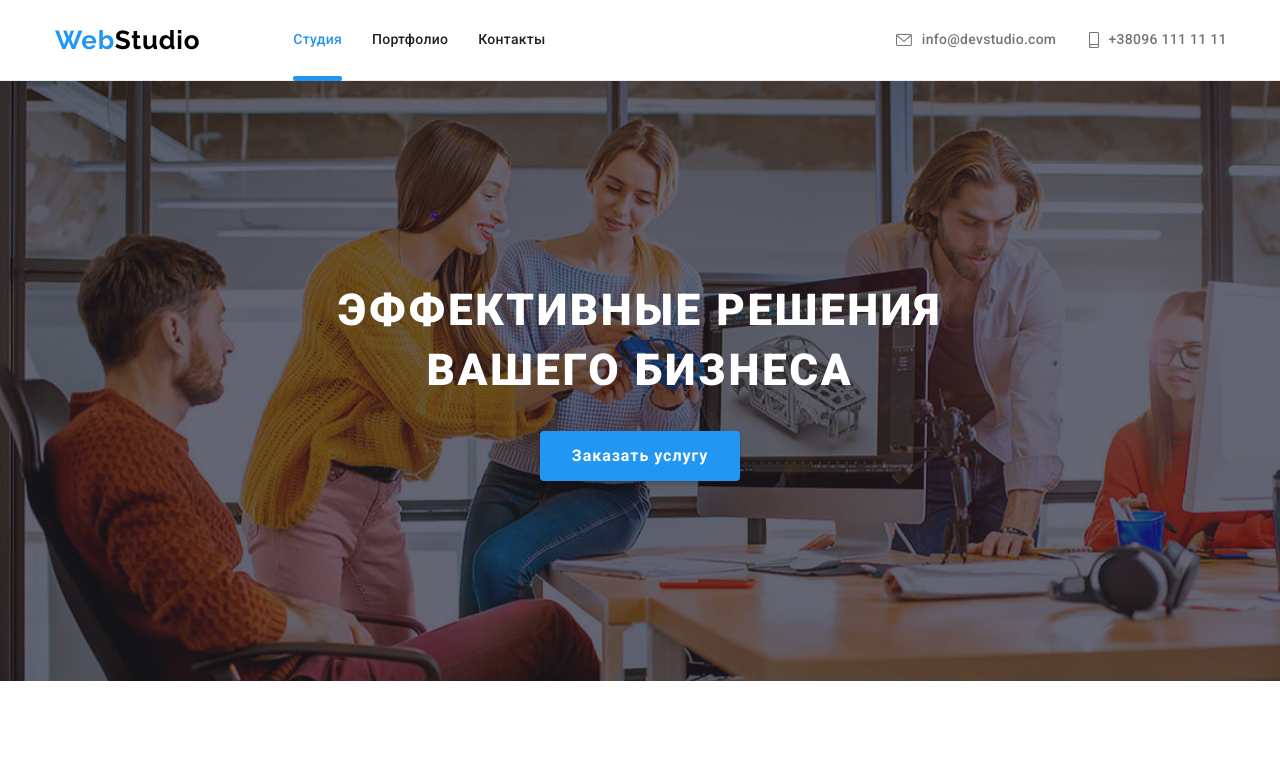
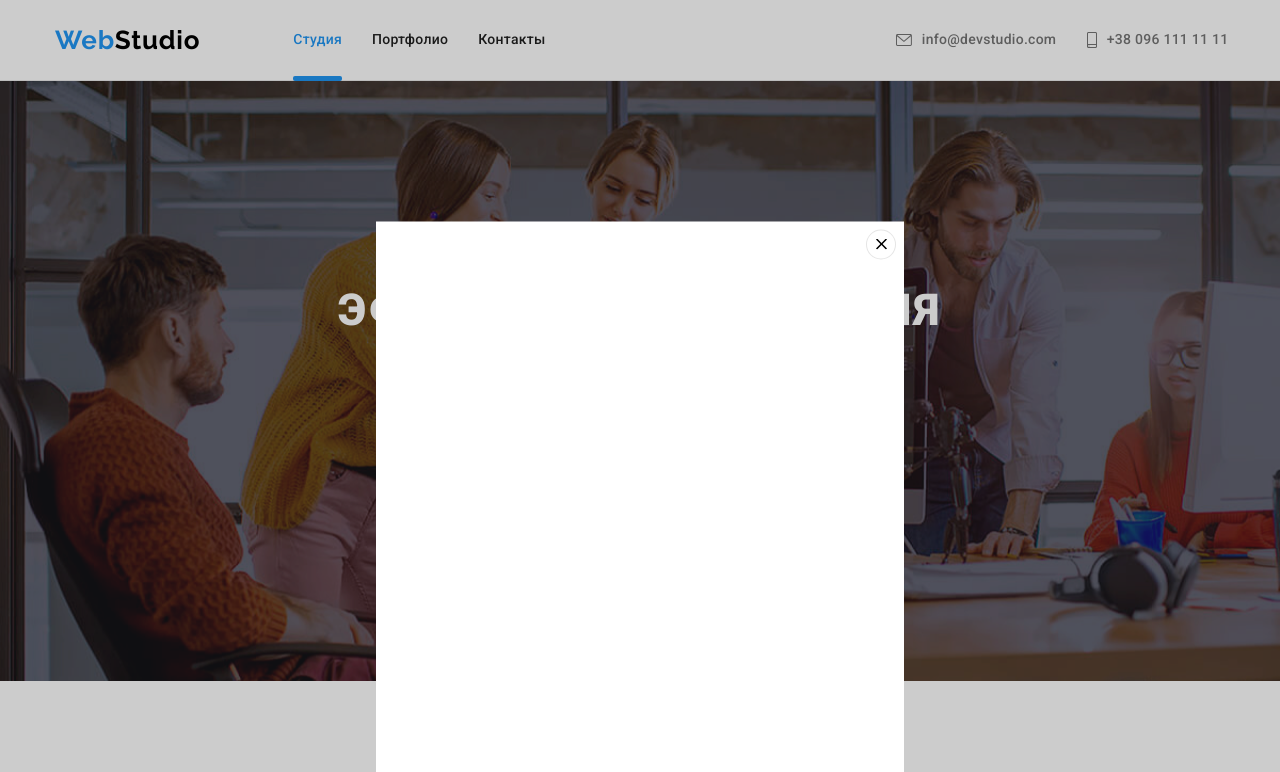
Before and after one commit to 4eptnk/goit-markup-hw-05, a plain HTML site: page index.html in a window 1280 px wide. Both pictures are taken after a click on the button "Заказать услугу". Shown: the top 772 px of the page. Drawn offline with nearby package versions, Linux system fonts and the light colour scheme; files whose address does not match are found by name.

Commit message:
правки

```diff
--- a/Style/style.css
+++ b/Style/style.css
@@ -350,7 +350,47 @@ header {
   width: 200px;
   height: 50px;
 }
+.backdrop {
+  position: fixed;
+  top: 0;
+  left: 0;
+  width: 100%;
+  height: 1024px;
+  background: rgba(0, 0, 0, 0.2);
+}
+.backdrop.is-hidden {
+  opacity: 0;
+  pointer-events: none;
+}
+.modal {
+  position: absolute;
+  top: 50%;
+  left: 50%;
+
+  width: 528px;
+  height: 581px;
+
+  background-color: var(--main-title-color);
+
+  transform: translate(-50%, -50%);
+}
+.close-button {
+  position: absolute;
+  top: 0;
+  right: 0;
+
+  box-sizing: border-box;
+
+  margin: 8px 8px;
+  width: 30px;
+  height: 30px;
+  border-radius: 50%;
+  background: #ffffff;
+  border: 1px solid rgba(0, 0, 0, 0.1);
+}
+
 /* feature */
+
 .features {
   padding-top: 94px;
 }
@@ -429,26 +469,27 @@ header {
   width: 370px;
   height: 294px;
 }
-.text-box {
+.about-text {
   position: absolute;
   bottom: 0;
   left: 0;
 
+  margin: 0;
   display: flex;
   width: 370px;
   height: 70px;
+
   justify-content: center;
   align-items: center;
-  background: rgba(47, 48, 58, 0.8);
-}
-.about-text {
+  text-align: center;
+
   font-weight: 500;
   font-size: 14px;
   line-height: 1.14;
-  text-align: center;
   letter-spacing: 0.03em;
   text-transform: uppercase;
 
+  background: rgba(47, 48, 58, 0.8);
   color: var(--main-title-color);
 }
 
--- a/index.html
+++ b/index.html
@@ -49,7 +49,7 @@
               <svg class="tel-icon">
                 <use href="./svg/symbol-defs.svg#icon-smartphone"></use>
               </svg>
-              +38096 111 11 11
+              +38 096 111 11 11
             </a>
           </li>
         </ul>
@@ -64,7 +64,19 @@
             эффективные решения <br />
             вашего бизнеса
           </h1>
-          <button class="hero-button" type="button">Заказать услугу</button>
+          <button data-modal-open class="hero-button">Заказать услугу</button>
+          <div class="backdrop is-hidden" data-modal>
+            <div class="modal">
+              <button data-modal-close class="close-button">
+                <img
+                  width="11px"
+                  height="11px"
+                  src="./logo/Close.svg"
+                  alt="закрыть"
+                />
+              </button>
+            </div>
+          </div>
         </div>
       </section>
 
@@ -140,9 +152,7 @@
                   width="370"
                   alt="пример1"
                 />
-                <div class="text-box">
-                  <h3 class="about-text">Десктопные приложения</h3>
-                </div>
+                <h3 class="about-text">Десктопные приложения</h3>
               </div>
             </li>
             <li>
@@ -153,9 +163,7 @@
                   width="370"
                   alt="пример2"
                 />
-                <div class="text-box">
-                  <h3 class="about-text">Мобильные приложения</h3>
-                </div>
+                <h3 class="about-text">Мобильные приложения</h3>
               </div>
             </li>
             <li>
@@ -166,9 +174,7 @@
                   width="370"
                   alt="пример3"
                 />
-                <div class="text-box">
-                  <h3 class="about-text">Дизайнерские решения</h3>
-                </div>
+                <h3 class="about-text">Дизайнерские решения</h3>
               </div>
             </li>
           </ul>
@@ -461,5 +467,6 @@
         </div>
       </div>
     </footer>
+    <script src="./js/modal.js"></script>
   </body>
 </html>
--- /dev/null
+++ b/js/modal.js
@@ -0,0 +1,14 @@
+(() => {
+  const refs = {
+    openModalBtn: document.querySelector('[data-modal-open]'),
+    closeModalBtn: document.querySelector('[data-modal-close]'),
+    modal: document.querySelector('[data-modal]'),
+  };
+
+  refs.openModalBtn.addEventListener('click', toggleModal);
+  refs.closeModalBtn.addEventListener('click', toggleModal);
+
+  function toggleModal() {
+    refs.modal.classList.toggle('is-hidden');
+  }
+})();
```
Also changed, not shown: logo/Close.svg (added).
